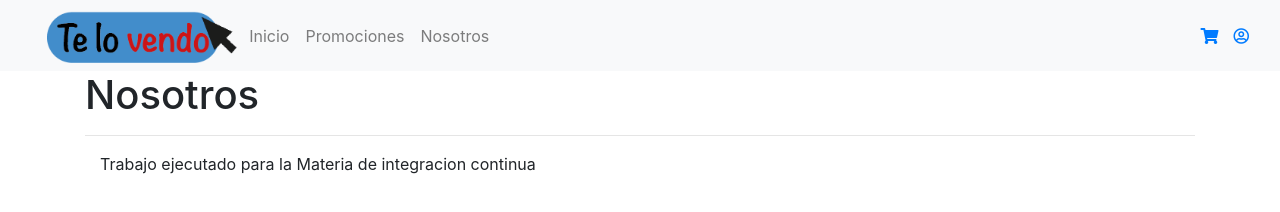
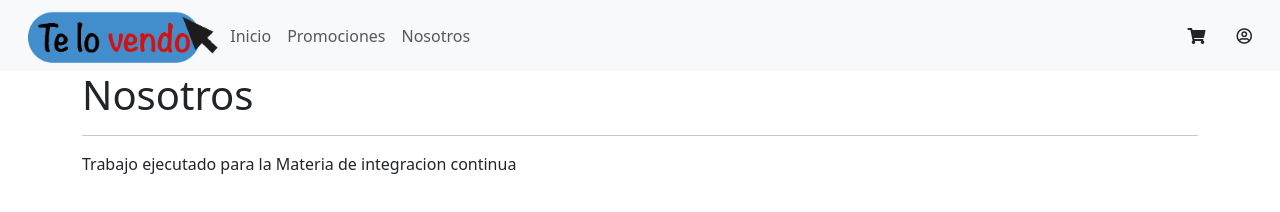
Before and after one commit to NohayNombres/Entrega-final-integracion, a website: page ecommerce/nosotros.html in a window 1280 px wide. Drawn offline with nearby package versions, Linux system fonts and the light colour scheme.

Commit message:
Update nosotros.html

```diff
--- a/ecommerce/nosotros.html
+++ b/ecommerce/nosotros.html
@@ -4,7 +4,7 @@
     <meta charset="UTF-8">
     <meta http-equiv="X-UA-Compatible" content="IE=edge">
     <meta name="viewport" content="width=device-width, initial-scale=1.0">
-    <link rel="stylesheet" href="//stackpath.bootstrapcdn.com/bootstrap/4.1.3/css/bootstrap.min.css">
+    <link rel="stylesheet" href="bootstrap.css">
     <link rel="stylesheet" href="fontawesome/css/all.css">
 
     <title>Inicio - eCommerce</title>
```
